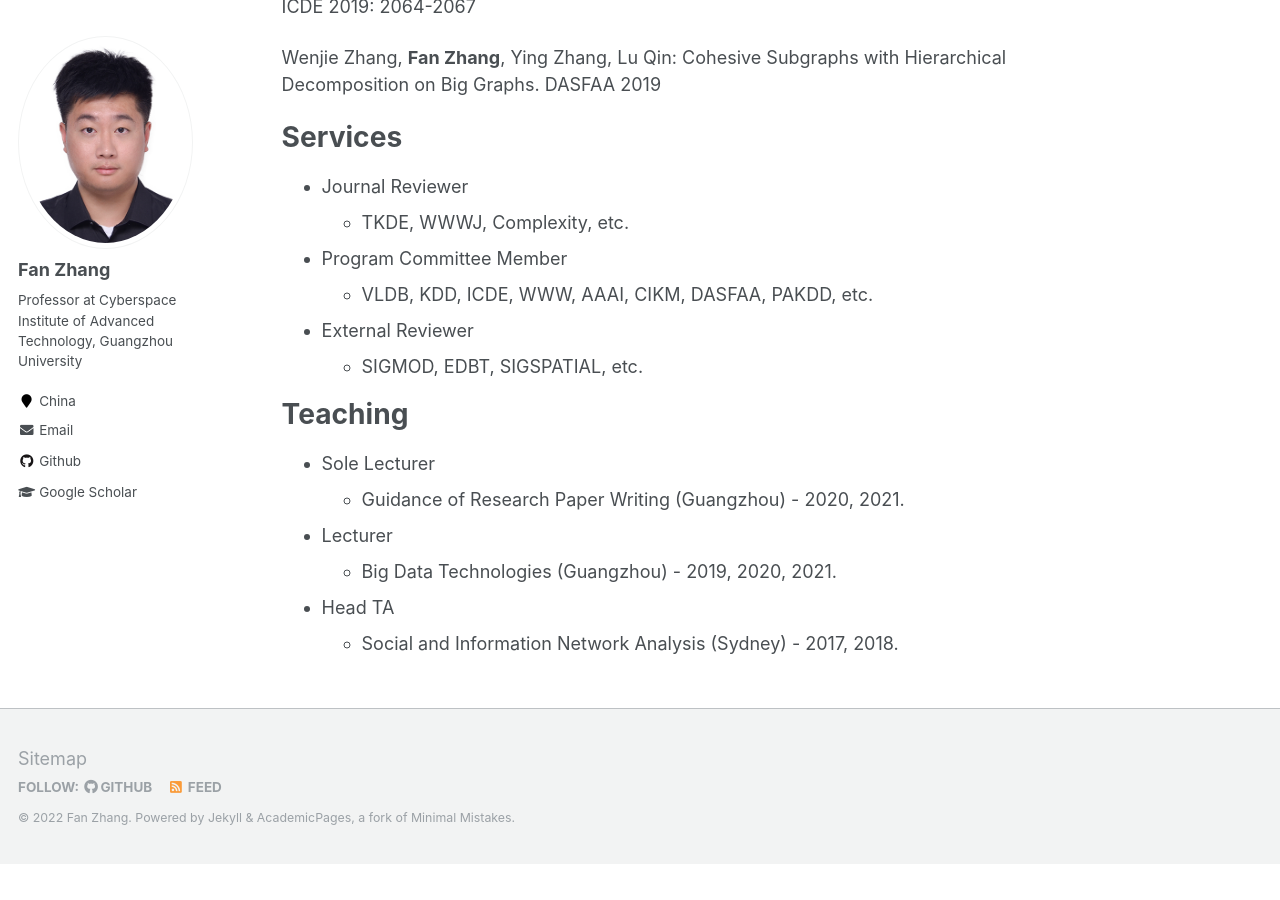
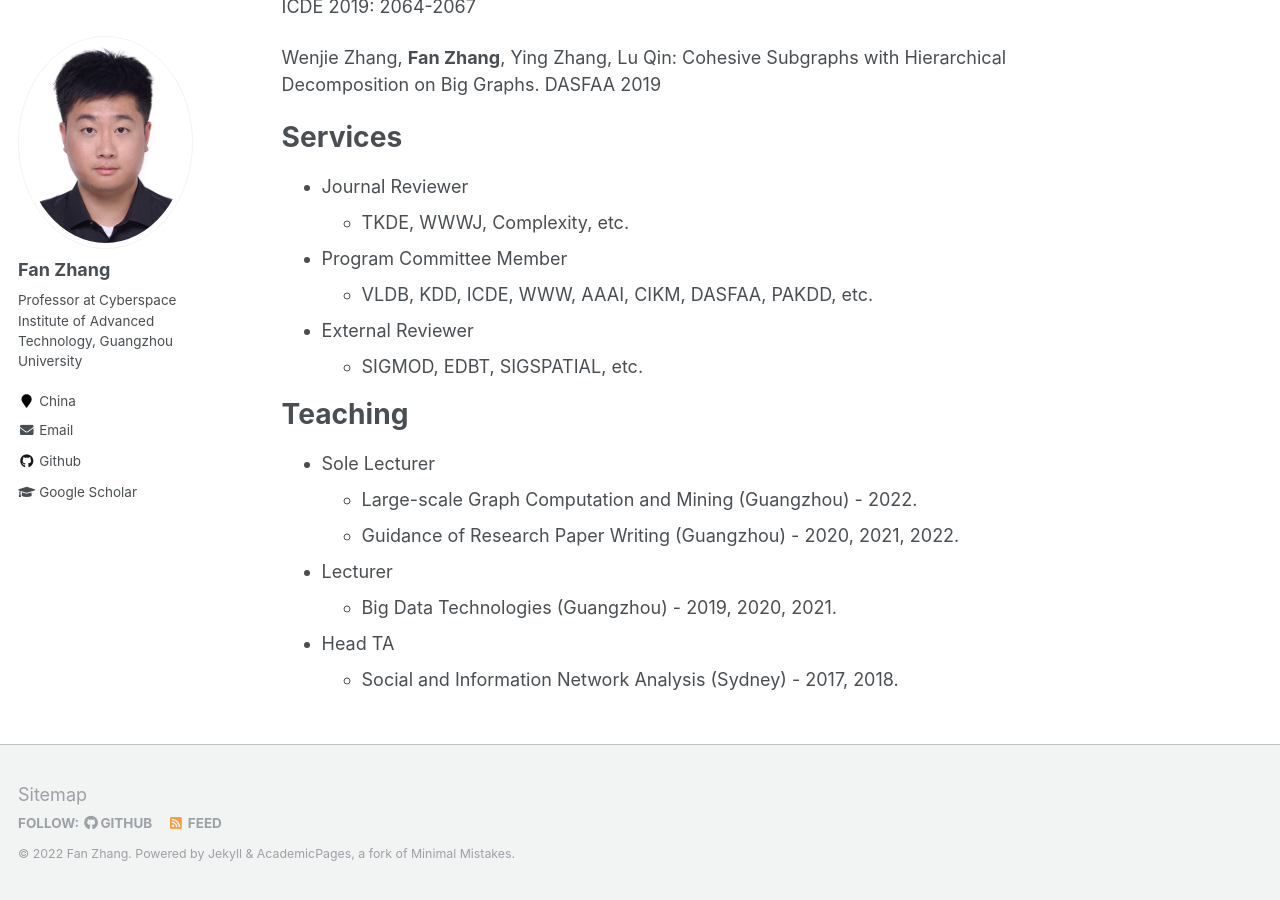
Before and after one commit to fanzhangcs/fanzhangcs.github.io, a Jekyll site: the page built from _pages/about.md, in a window 1280 px wide and 900 px high, scrolled down 3315 px. Built offline with Jekyll 4.4.1, drawn with Linux system fonts in a browser that asks for light colours; before the commit the page ends 4179 px from its top, so only the background shows below that; some of the changed text lies outside the part shown.

Commit message:
Update about.md

```diff
--- a/_pages/about.md
+++ b/_pages/about.md
@@ -8,7 +8,7 @@ redirect_from:
   - /about.html
 ---
 
-Welcome! I am currently a professor in [Guangzhou University](http://wyy.gzhu.edu.cn/). I was a research associate in the database group at the University of New South Wales, advised by [Scientia Prof. Xuemin Lin](http://www.cse.unsw.edu.au/~lxue/). I got my PhD from the center for AI at University of Technology Sydney in Aug 2017, advised by [Prof. Ying Zhang](https://profiles.uts.edu.au/Ying.Zhang) and [Prof. Lu Qin](https://profiles.uts.edu.au/Lu.Qin). I received my Bachelor degree in CS from Zhejiang University in July 2014.
+Welcome! I am currently a Professor in [Guangzhou University](http://wyy.gzhu.edu.cn/). I was a research associate in the database group at the University of New South Wales, advised by [Scientia Prof. Xuemin Lin](http://www.cse.unsw.edu.au/~lxue/). I got my PhD from the center for AI at University of Technology Sydney in Aug 2017, advised by [Prof. Ying Zhang](https://profiles.uts.edu.au/Ying.Zhang) and [Prof. Lu Qin](https://profiles.uts.edu.au/Lu.Qin). I received my Bachelor degree in CS from Zhejiang University in July 2014.
 
 My research interests focus on large-scale graph analytics, especially for cohesive subgraph, graph decomposition, and network stability.
 Link to [DBLP](https://dblp.uni-trier.de/pid/21/3626-36.html) and [Google Scholar](https://scholar.google.com.au/citations?user=0OXLcmYAAAAJ&hl=zh-CN).
@@ -110,7 +110,8 @@ Services
 Teaching
 ======
 - Sole Lecturer
-  - Guidance of Research Paper Writing (Guangzhou) - 2020, 2021.
+  - Large-scale Graph Computation and Mining (Guangzhou) - 2022.
+  - Guidance of Research Paper Writing (Guangzhou) - 2020, 2021, 2022.
 
 - Lecturer
   - Big Data Technologies (Guangzhou) - 2019, 2020, 2021.
```
